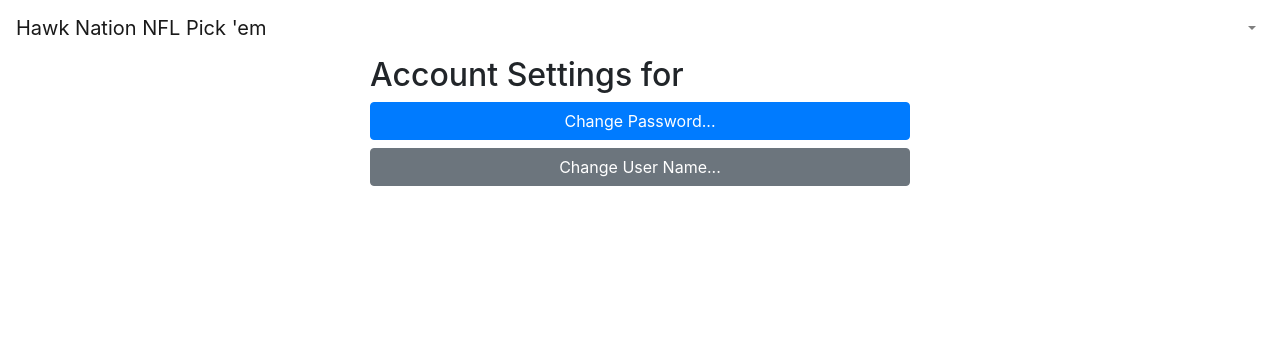
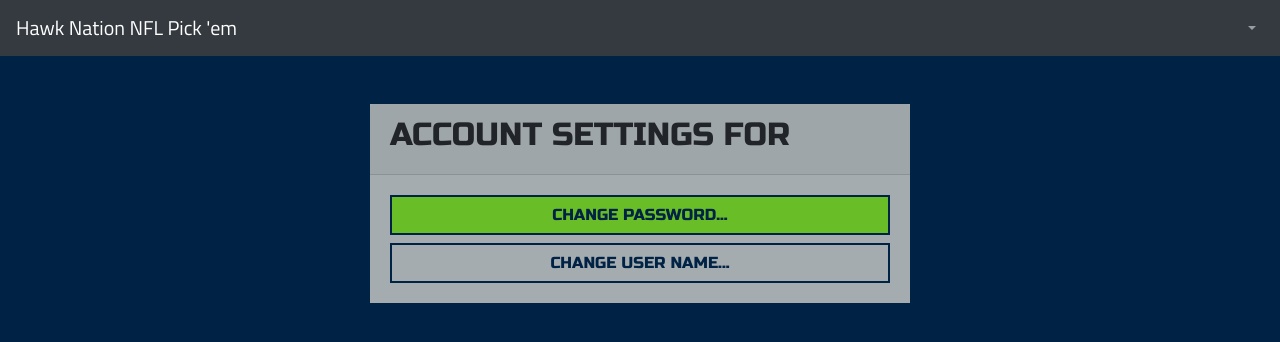
Before and after one commit to Chris-Fortier/pickem, a React (Create React App) app in the folder client/: page /account-settings in a window 1280 px wide. Shown: the top 342 px of the page. Built offline with nearby package versions, Linux system fonts and the light colour scheme.

Commit message:
add style

```diff
--- a/client/src/App.js
+++ b/client/src/App.js
@@ -1,8 +1,6 @@
 import React from "react";
 
-// import "./style/master.scss";
-import "bootstrap/dist/css/bootstrap.min.css";
-import "./style/theme.scss"; // apply my theme style (colors, fonts, spacing, etc.)
+import "./style/master.scss";
 
 import { BrowserRouter as Router, Switch, Route } from "react-router-dom";
 import jwtDecode from "jwt-decode";
--- a/client/src/components/pages/AccountSettings.js
+++ b/client/src/components/pages/AccountSettings.js
@@ -127,9 +127,8 @@
 
    renderChangeUserName() {
       return (
-         <div className="card">
-            <div className="card-header">Change User Name</div>
-            <div className="card-body">
+         <>
+            <h5>Change User Name</h5>
             <form>
                <div className="form-group">
                   <label htmlFor="new-user-name-input">New User Name</label>
@@ -181,17 +180,15 @@
                   Cancel
                </div>
             </form>
-            </div>
-         </div>
+         </>
       );
    }
 
    // TODO: add this to Chav Lads
    renderChangePassword() {
       return (
-         <div className="card">
-            <div className="card-header">Change Password</div>
-            <div className="card-body">
+         <>
+            <h5>Change Password</h5>
             <form>
                <div className="form-group">
                   <label htmlFor="current-password-input">
@@ -228,8 +225,7 @@
                   className="btn btn-primary btn-block"
                   onClick={() =>
                      this.validateAndChangePassword(
-                           document.getElementById("current-password-input")
-                              .value,
+                        document.getElementById("current-password-input").value,
                         document.getElementById("new-password-input").value
                      )
                   }
@@ -246,8 +242,7 @@
                   Cancel
                </div>
             </form>
-            </div>
-         </div>
+         </>
       );
    }
 
@@ -258,10 +253,14 @@
             <div className="container">
                <div className="row">
                   <div className="col col-md-8 offset-md-2 col-xl-6 offset-xl-3">
+                     <div className="card mt-5">
+                        <div className="card-header">
                            <h2>
                               Account Settings for&nbsp;
                               {this.props.currentUser.user_name}
                            </h2>
+                        </div>
+                        <div className="card-body">
                            {this.state.messageFromServer && (
                               <p>{this.state.messageFromServer}</p>
                            )}
@@ -272,6 +271,8 @@
                               this.renderChangeUserName()}
                            {this.state.mode === "change-password" &&
                               this.renderChangePassword()}
+                        </div>
+                     </div>
                   </div>
                </div>
             </div>
--- a/client/src/components/pages/Landing.js
+++ b/client/src/components/pages/Landing.js
@@ -130,7 +130,9 @@
    renderLogin() {
       return (
          <div className="card">
-            <div className="card-header">Log In</div>
+            <div className="card-header">
+               <h5>Log In</h5>
+            </div>
             <div className="card-body">
                <form>
                   <div className="form-group">
@@ -191,7 +193,9 @@
    renderSignup() {
       return (
          <div className="card">
-            <div className="card-header">Sign Up</div>
+            <div className="card-header">
+               <h5>Sign Up</h5>
+            </div>
             <div className="card-body">
                <form>
                   <div className="form-group">
@@ -254,7 +258,11 @@
          <div className="container">
             <div className="row">
                <div className="col col-md-8 offset-md-2 col-xl-6 offset-xl-3">
-                  <h1>Hawk Nation NFL Pick 'em</h1>
+                  <h1>
+                     Hawk Nation
+                     <br />
+                     NFL Pick 'em
+                  </h1>
                   {/* render component based on what mode we are in */}
                   {this.state.mode === "log-in" && this.renderLogin()}
                   {this.state.mode === "sign-up" && this.renderSignup()}
--- a/client/src/components/ui/NavBar.js
+++ b/client/src/components/ui/NavBar.js
@@ -23,8 +23,8 @@
             <Navbar
                collapseOnSelect
                expand="md"
-               // bg="dark"
-               // variant="dark"
+               bg="dark"
+               variant="dark"
                expanded // I adding this so the menu is always expanded, even with a smaller screen size
             >
                <Navbar.Brand href="#home">
--- /dev/null
+++ b/client/src/style/master.scss
@@ -0,0 +1,13 @@
+// Required
+@import "../../node_modules/bootstrap/scss/functions";
+@import "../../node_modules/bootstrap/scss/variables";
+@import "../../node_modules/bootstrap/scss/mixins";
+
+// Our Theme
+@import "./theme.scss";
+
+// Bootstrap
+@import "../../node_modules/bootstrap/scss/bootstrap.scss";
+
+// Our Overrides
+@import "./style.scss";
--- /dev/null
+++ b/client/src/style/style.scss
@@ -0,0 +1,96 @@
+body {
+   font-family: "Titillium Web", sans-serif;
+   background-color: $navy;
+}
+
+h1,
+h2,
+h3,
+h4,
+h5,
+h6,
+.btn {
+   font-family: "Russo One", sans-serif;
+   text-transform: uppercase;
+}
+
+h1 {
+   color: $white;
+   margin-top: 64px;
+}
+
+.text-muted {
+   font-weight: 300;
+   color: black !important;
+}
+
+.counter {
+   font-weight: 600;
+}
+
+// remove bootstrap border and border radius
+.card,
+.form-control,
+textarea,
+.btn {
+   border-radius: 0;
+   border: none;
+}
+
+.btn-primary {
+   background-color: $green;
+   color: $navy;
+   border: 2px solid $navy;
+}
+.btn-primary:hover {
+   background-color: darken($green, $hover-darken);
+   color: darken($navy, $hover-darken);
+   border: 2px solid darken($navy, $hover-darken);
+}
+.btn-primary:active {
+   background-color: darken($green, $active-darken) !important;
+   color: darken($navy, $active-darken) !important;
+   border: 2px solid darken($navy, $active-darken) !important;
+}
+
+.btn-secondary {
+   background-color: $gray;
+   color: $navy;
+   border: 2px solid $navy;
+}
+.btn-secondary:hover {
+   background-color: darken($gray, $hover-darken);
+   color: darken($navy, $hover-darken);
+   border: 2px solid darken($navy, $hover-darken);
+}
+.btn-secondary:active {
+   background-color: darken($gray, $active-darken) !important;
+   color: darken($navy, $active-darken) !important;
+   border: 2px solid darken($navy, $active-darken) !important;
+}
+
+.card {
+   background-color: $gray;
+}
+
+.form-control,
+textarea {
+   background-color: $white;
+}
+
+.text-danger {
+   color: $red !important;
+}
+
+legend {
+   font-size: 1rem;
+}
+
+.table th,
+.table td {
+   padding: 0;
+}
+
+// .navbar {
+//    color: $white;
+// }
--- a/client/src/style/theme.scss
+++ b/client/src/style/theme.scss
@@ -1,3 +1,14 @@
-h1 {
-   margin-top: 64px;
-}
+// FONTS
+
+@import url("https://fonts.googleapis.com/css2?family=Russo+One&family=Titillium+Web:wght@200;300;400;600;700&display=swap");
+
+// COLORS
+
+$navy: #002244;
+$white: hsl(0, 0, 95);
+$gray: #a5acaf;
+$green: #69be28;
+$red: hsl(0, 100, 40);
+
+$hover-darken: 10;
+$active-darken: 20;
```
Also changed, not shown: 1 other file (tests, documents, lock files or other folders). Lines whose indentation alone changed are shown as unchanged.
